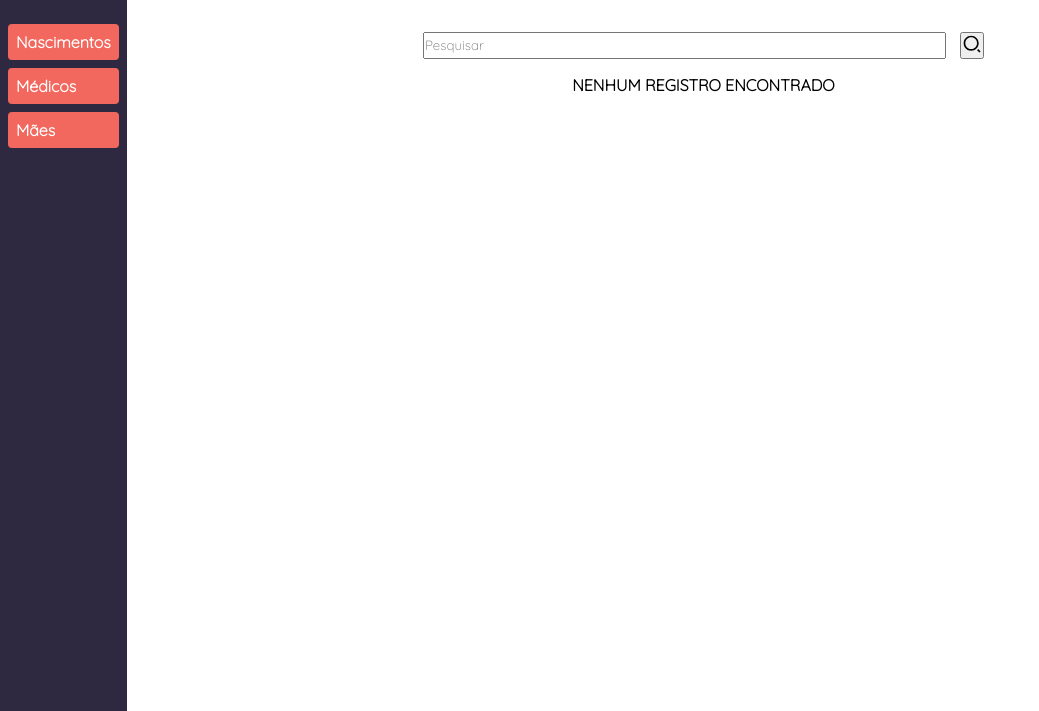
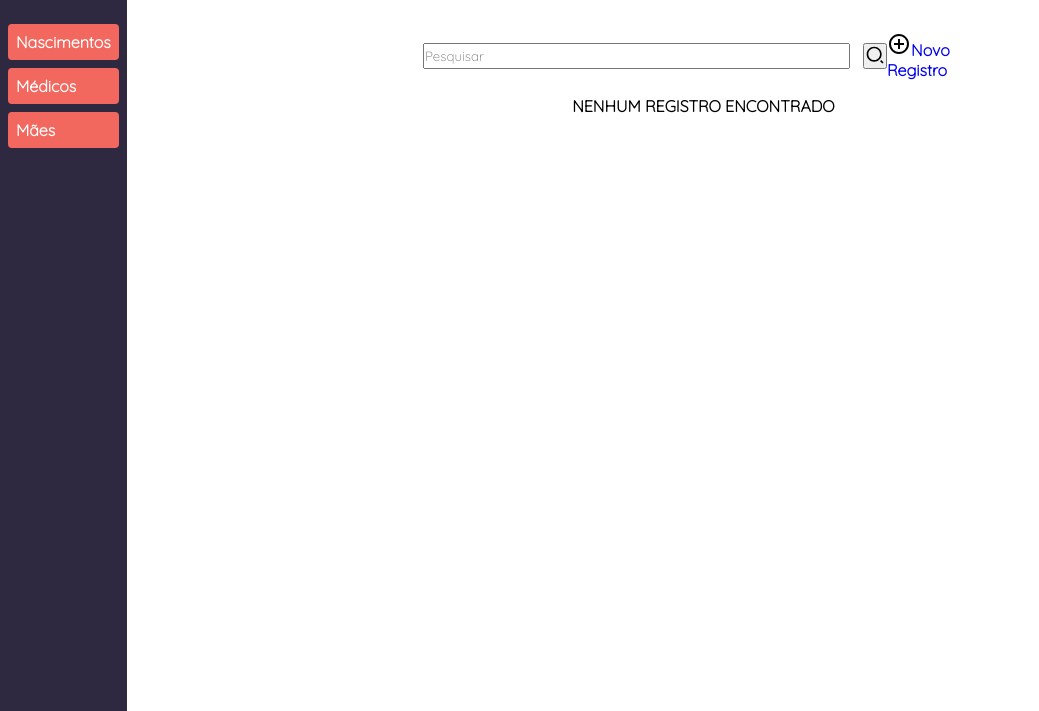
Before and after one commit to CleanoJr/projeto-bercario, a PHP site: page /medicos.php in a window 1280 px wide. Shown: the part 48-759 px from the top of the page, without its empty margins (0-1039 px from the left). Run offline with PHP 8.4, Linux system fonts and the light colour scheme; data that the repository does not hold is empty.

Commit message:
Add div "novo registro"

```diff
--- a/medicos.php
+++ b/medicos.php
@@ -65,6 +65,9 @@ $query_run = mysqli_query($connection, $query);
                 <div id="pesquisa-tabela">
                     <input type="search" name="pesquisar" id="pesquisar" placeholder="Pesquisar">
                     <button onclick="searchData()"><img src="./assets/pesquisar.svg" alt="Realizar pesquisa"></button>
+                    <div id="novo-registro">
+                        <a href="./cadMedico.php"><img src="./assets/add.svg" alt="Novo Registro"><strong>Novo Registro</strong></a>
+                    </div>
                 </div>
 
                 <?php
--- a/nascimentos.php
+++ b/nascimentos.php
@@ -65,6 +65,9 @@ $query_run = mysqli_query($connection, $query);
                 <div id="pesquisa-tabela">
                     <input type="search" name="pesquisar" id="pesquisar" placeholder="Pesquisar">
                     <button onclick="searchData()"><img src="./assets/pesquisar.svg" alt="Realizar pesquisa"></button>
+                    <div id="novo-registro">
+                        <a href="./cadNascimento.php"><img src="./assets/add.svg" alt="Novo Registro"><strong>Novo Registro</strong></a>
+                    </div>
                 </div>
 
                         <?php
```
